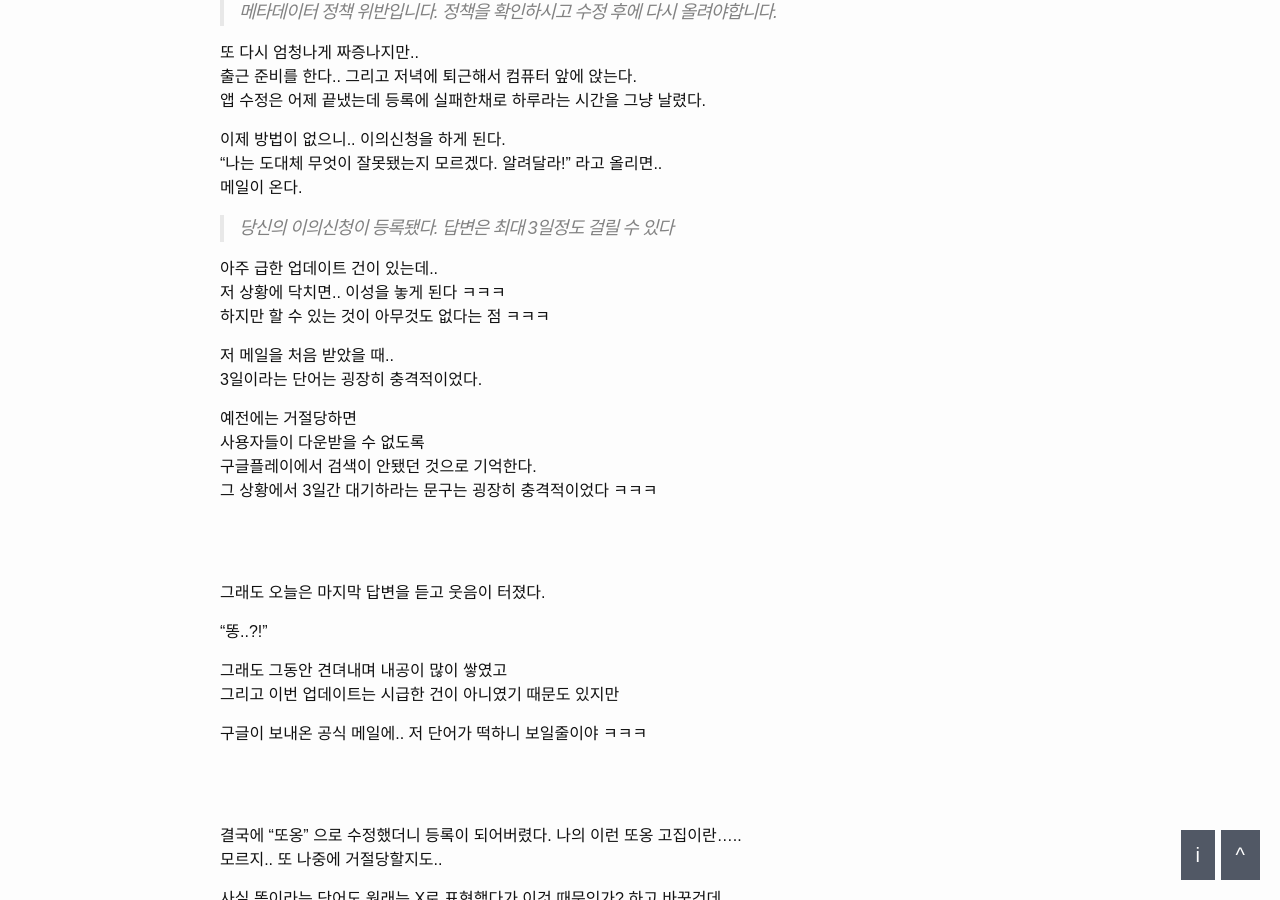
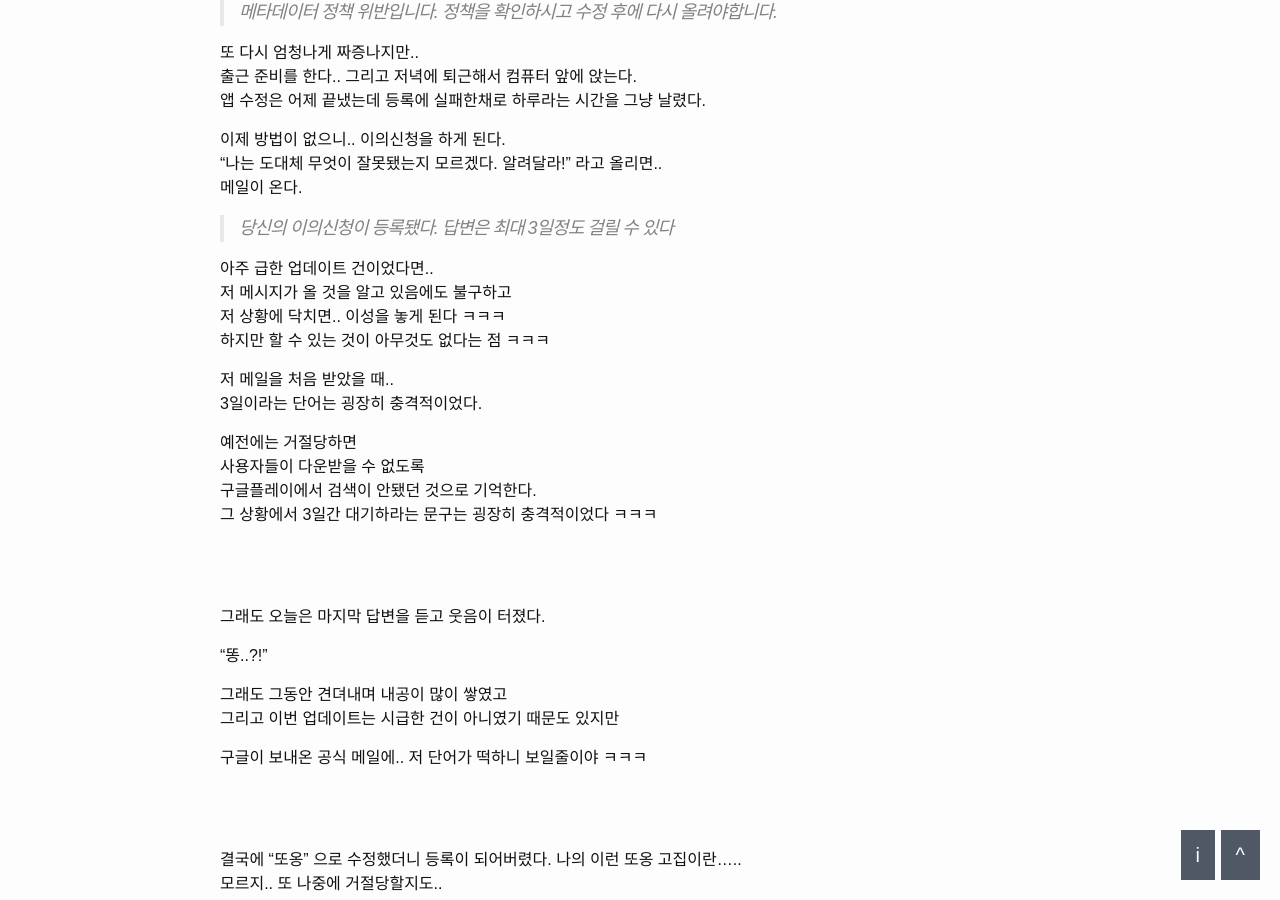
Before and after one commit to dveamer/dveamer.github.io, a Jekyll site: the page built from _posts/Diary/2018-06-04-DifficultiesOfDevelopingApp.md, in a window 1280 px wide and 900 px high, scrolled down 2389 px. Built offline with Jekyll 4.4.1, drawn with Linux system fonts in a browser that asks for light colours; comment, search, counter and statistics services are not loaded.

Commit message:
homepage

```diff
--- a/_posts/Diary/2018-06-04-DifficultiesOfDevelopingApp.md
+++ b/_posts/Diary/2018-06-04-DifficultiesOfDevelopingApp.md
@@ -86,7 +86,8 @@ categories: Difficulties
 > 당신의 이의신청이 등록됐다. 답변은 최대 3일정도 걸릴 수 있다
 
 
-아주 급한 업데이트 건이 있는데..
+아주 급한 업데이트 건이었다면..
+저 메시지가 올 것을 알고 있음에도 불구하고
 저 상황에 닥치면.. 이성을 놓게 된다 ㅋㅋㅋ
 하지만 할 수 있는 것이 아무것도 없다는 점 ㅋㅋㅋ
 
```
